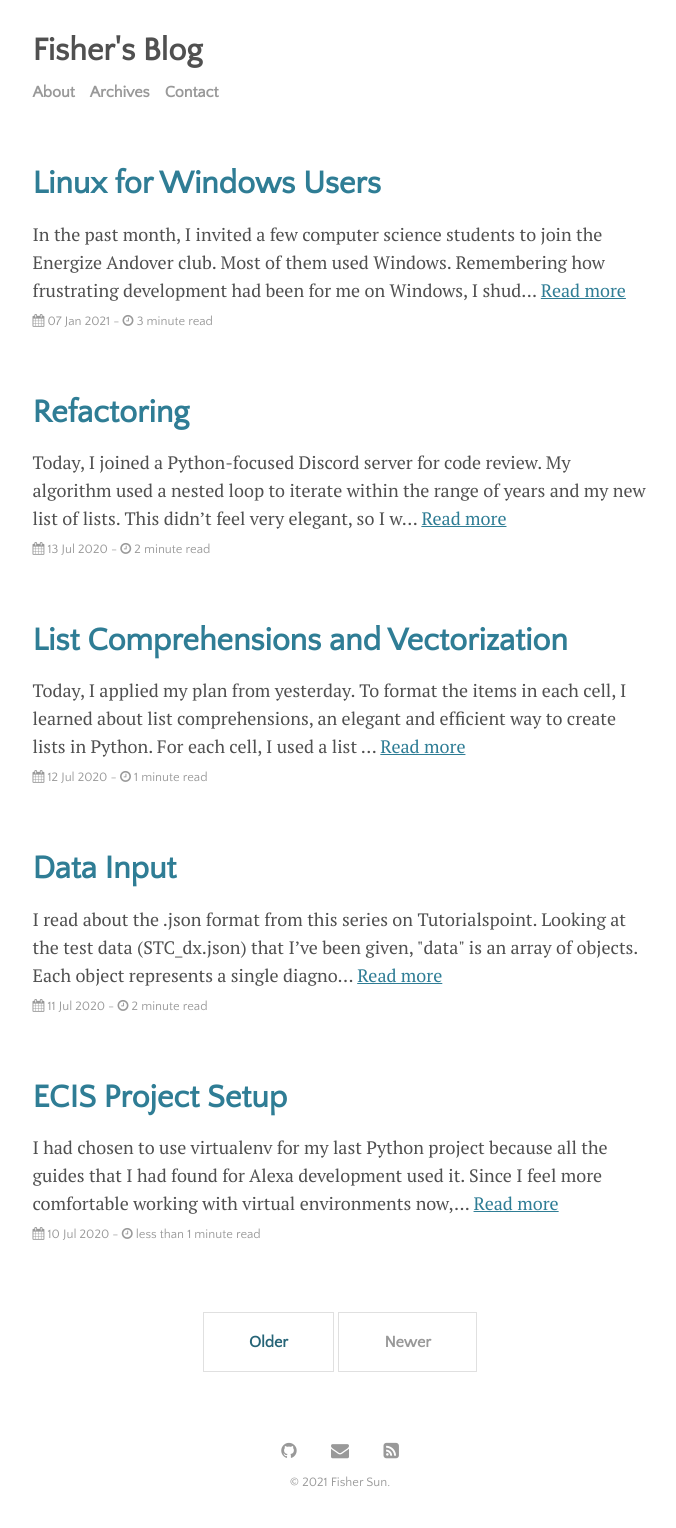
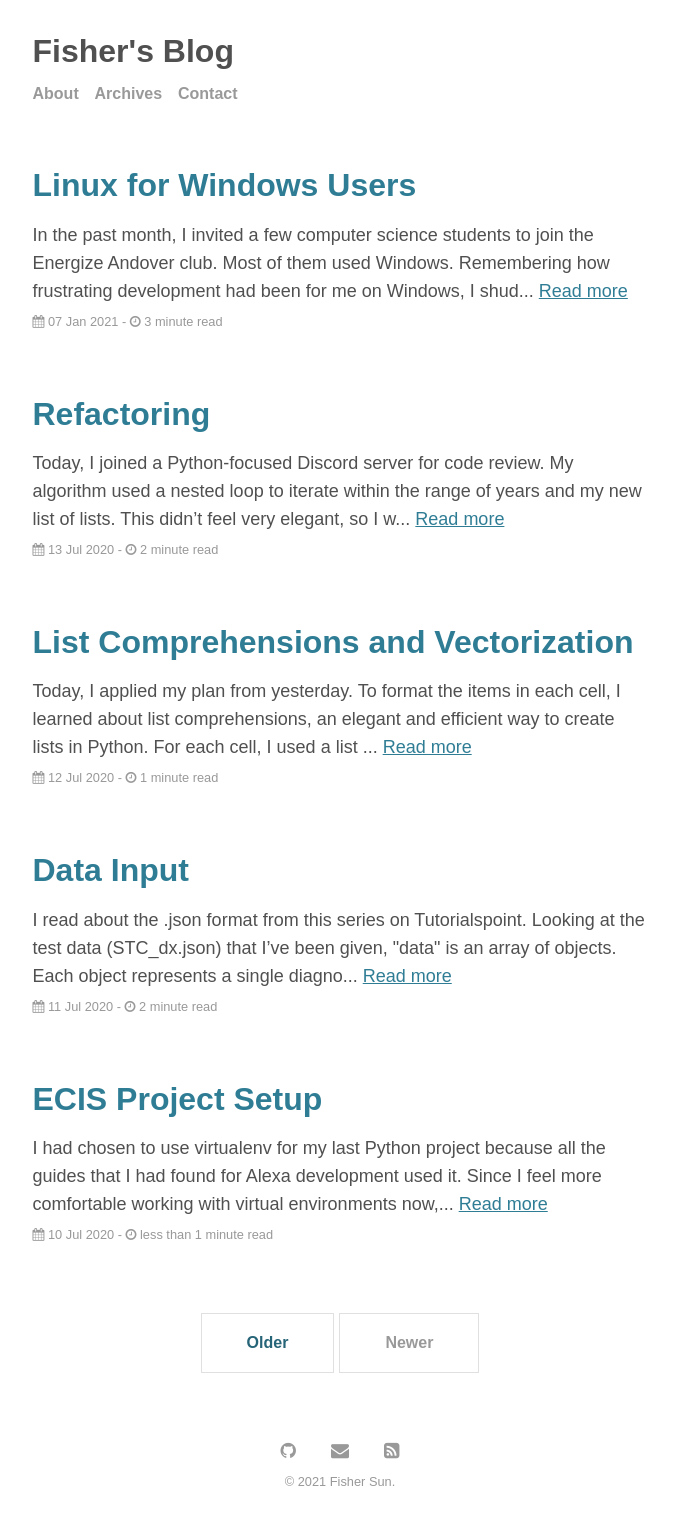
Before and after one commit to seasonedfish/blog, a Jekyll site: the page built from index.html, in a window 1280 px wide. Shown: the whole page, without its empty margins (300-976 px from the left). Built offline with Jekyll 4.4.1, drawn with Linux system fonts in a browser that asks for light colours; the list of posts is cut into pages by our own code.

Commit message:
Change font to Public Sans

```diff
--- a/assets/css/main.scss
+++ b/assets/css/main.scss
@@ -1,8 +1,8 @@
 ---
 ---
 
-$sans-serif-font-family: "Quattrocento Sans", sans-serif;
-$serif-font-family:      "PT Serif", Georgia, "Times New Roman", serif;
+$sans-serif-font-family: "Public Sans", sans-serif;
+$serif-font-family:      "Public Sans", sans-serif;
 $code-font-family:       "Source Code Pro", monospace;
 
 $body-color:             #505050;
```
